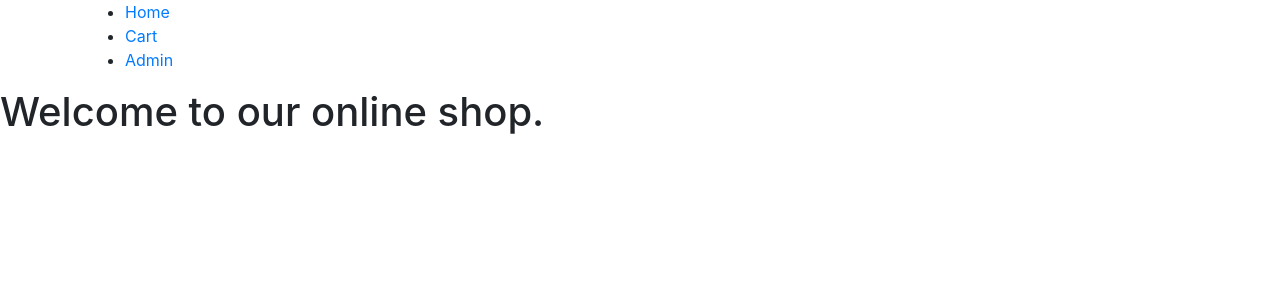
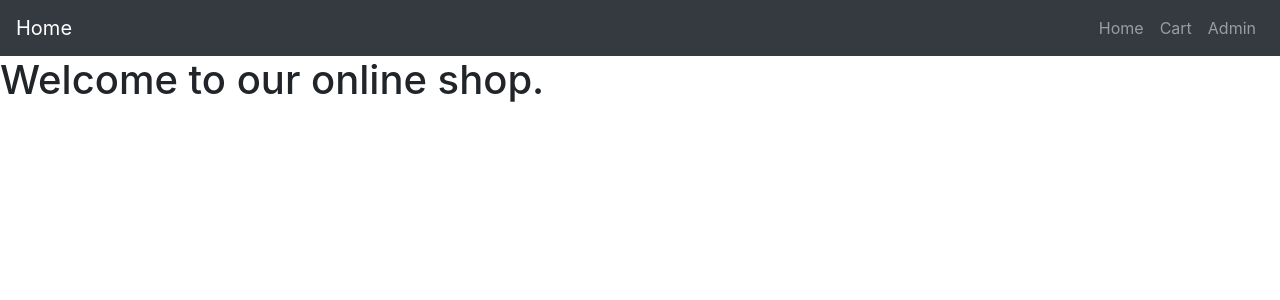
Before and after one commit to Aleksandrov91/online-shop-with-vue, a Vue app: page /#/ in a window 1280 px wide. Shown: the top 300 px of the page. Built offline with nearby package versions, Linux system fonts and the light colour scheme.

Commit message:
Change to use bootstrap nav

```diff
--- a/src/App.vue
+++ b/src/App.vue
@@ -1,12 +1,17 @@
 <template>
   <div>
-    <nav>
-      <div class="container">
-        <ul class="nav__left">
+    <nav class="navbar navbar-dark bg-dark navbar-expand-lg">
+        <router-link class="navbar-brand" to="/">Home</router-link>
+        <button class="navbar-toggler" type="button" data-toggle="collapse" data-target="#navbarSupportedContent" aria-controls="navbarSupportedContent" aria-expanded="false" aria-label="Toggle navigation">
+          <span class="navbar-toggler-icon"></span>
+        </button>
+
+      <div class="collapse navbar-collapse" id="navbarSupportedContent">
+        <ul class="navbar-nav ml-auto">
           <!-- Navigation Links -->
-          <li><router-link to="/">Home</router-link></li>
-          <li><router-link to="/cart">Cart</router-link></li>
-          <li><router-link to="/admin">Admin</router-link></li>
+          <li class="nav-item"><router-link class="nav-link" to="/">Home</router-link></li>
+          <li class="nav-item"><router-link class="nav-link" to="/cart">Cart</router-link></li>
+          <li class="nav-item"><router-link class="nav-link" to="/admin">Admin</router-link></li>
         </ul>
       </div>
     </nav>
```
